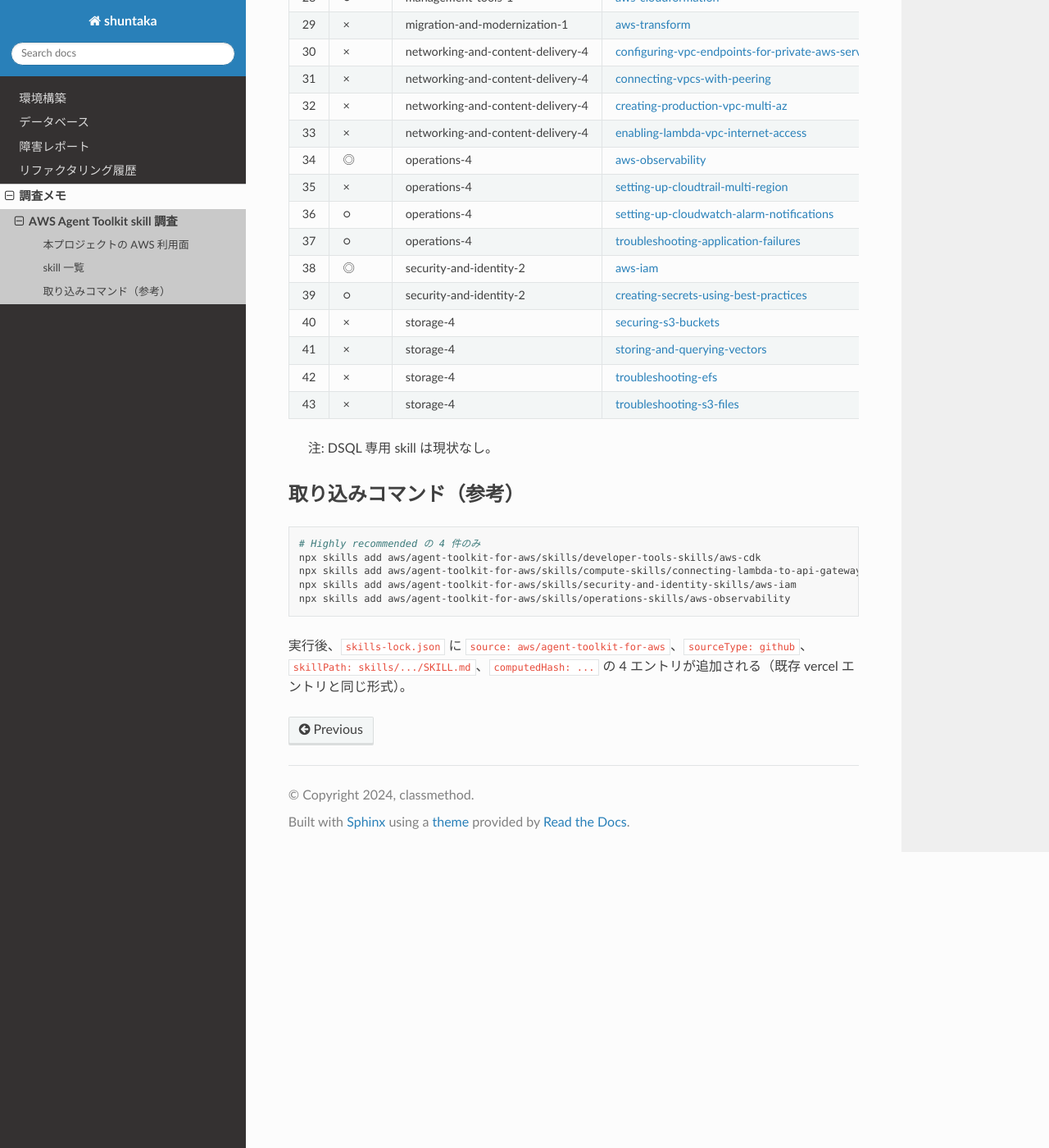
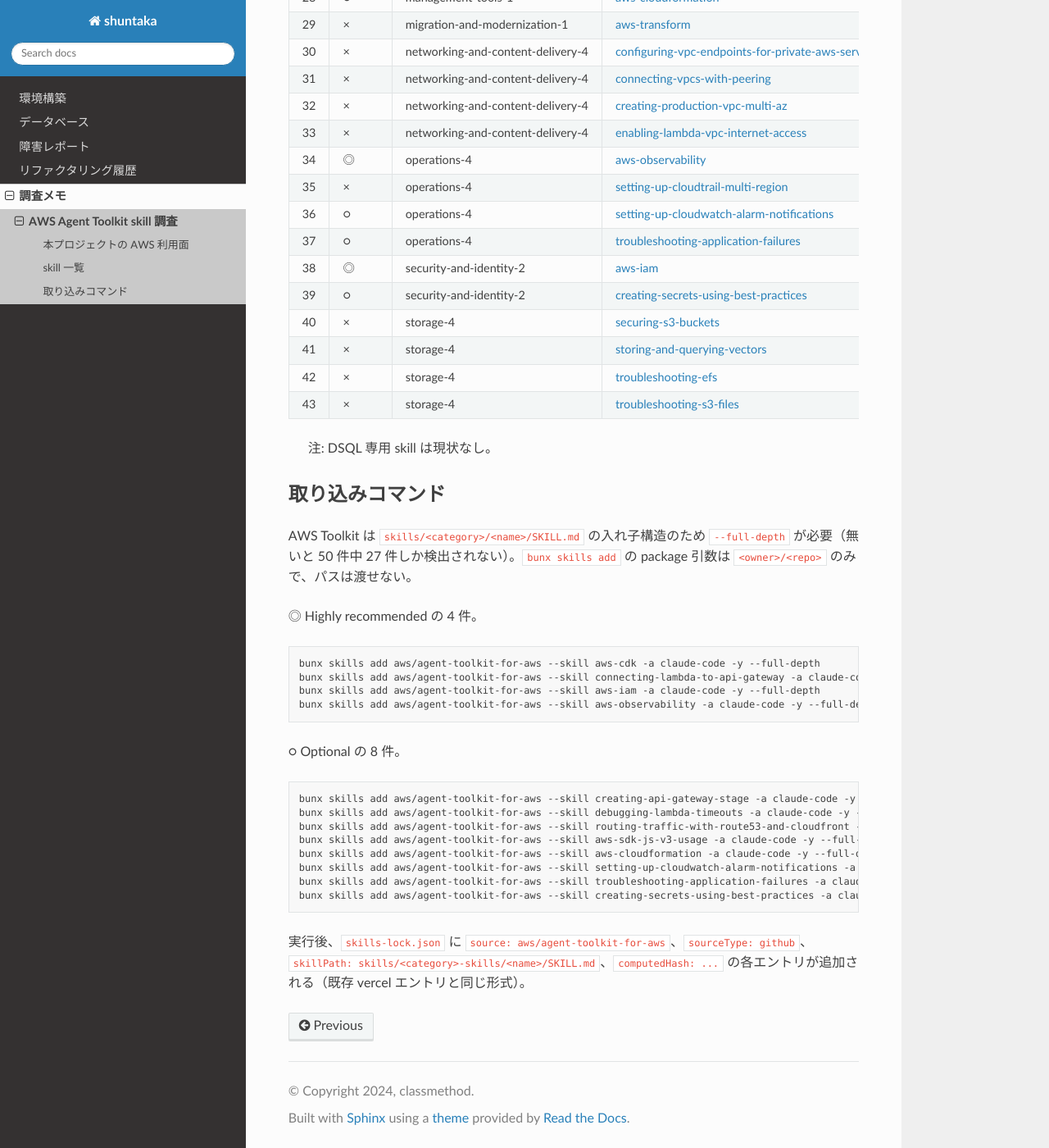
Before and after one commit to shuntaka9576/shuntaka-dev, a Sphinx documentation site: the page built from docs/source/survey/2026-05-09-aws-agent-toolkit-skills-survey.md, in a window 1280 px wide and 1400 px high, scrolled down 1690 px. Shown: the whole window at 82% size. Built offline with Sphinx 7.4.7 and the Read the Docs theme 3.1.0, drawn with Linux system fonts in a browser that asks for light colours; pages that are not in the unit, such as notebooks, are missing from menus.

Commit message:
docs: AWS Agent Toolkit skills 取り込みコマンドを詳細化

````diff
--- a/docs/source/survey/2026-05-09-aws-agent-toolkit-skills-survey.md
+++ b/docs/source/survey/2026-05-09-aws-agent-toolkit-skills-survey.md
@@ -69,14 +69,30 @@ category アルファベット順 → name 順。1 列目は通し番号、推
 
 > 注: DSQL 専用 skill は現状なし。
 
-## 取り込みコマンド（参考）
+## 取り込みコマンド
+
+AWS Toolkit は `skills/<category>/<name>/SKILL.md` の入れ子構造のため `--full-depth` が必要（無いと 50 件中 27 件しか検出されない）。`bunx skills add` の package 引数は `<owner>/<repo>` のみで、パスは渡せない。
+
+◎ Highly recommended の 4 件。
 
 ```bash
-# Highly recommended の 4 件のみ
-npx skills add aws/agent-toolkit-for-aws/skills/developer-tools-skills/aws-cdk
-npx skills add aws/agent-toolkit-for-aws/skills/compute-skills/connecting-lambda-to-api-gateway
-npx skills add aws/agent-toolkit-for-aws/skills/security-and-identity-skills/aws-iam
-npx skills add aws/agent-toolkit-for-aws/skills/operations-skills/aws-observability
+bunx skills add aws/agent-toolkit-for-aws --skill aws-cdk -a claude-code -y --full-depth
+bunx skills add aws/agent-toolkit-for-aws --skill connecting-lambda-to-api-gateway -a claude-code -y --full-depth
+bunx skills add aws/agent-toolkit-for-aws --skill aws-iam -a claude-code -y --full-depth
+bunx skills add aws/agent-toolkit-for-aws --skill aws-observability -a claude-code -y --full-depth
 ```
 
-実行後、`skills-lock.json` に `source: aws/agent-toolkit-for-aws`、`sourceType: github`、`skillPath: skills/.../SKILL.md`、`computedHash: ...` の 4 エントリが追加される（既存 vercel エントリと同じ形式）。
+○ Optional の 8 件。
+
+```bash
+bunx skills add aws/agent-toolkit-for-aws --skill creating-api-gateway-stage -a claude-code -y --full-depth
+bunx skills add aws/agent-toolkit-for-aws --skill debugging-lambda-timeouts -a claude-code -y --full-depth
+bunx skills add aws/agent-toolkit-for-aws --skill routing-traffic-with-route53-and-cloudfront -a claude-code -y --full-depth
+bunx skills add aws/agent-toolkit-for-aws --skill aws-sdk-js-v3-usage -a claude-code -y --full-depth
+bunx skills add aws/agent-toolkit-for-aws --skill aws-cloudformation -a claude-code -y --full-depth
+bunx skills add aws/agent-toolkit-for-aws --skill setting-up-cloudwatch-alarm-notifications -a claude-code -y --full-depth
+bunx skills add aws/agent-toolkit-for-aws --skill troubleshooting-application-failures -a claude-code -y --full-depth
+bunx skills add aws/agent-toolkit-for-aws --skill creating-secrets-using-best-practices -a claude-code -y --full-depth
+```
+
+実行後、`skills-lock.json` に `source: aws/agent-toolkit-for-aws`、`sourceType: github`、`skillPath: skills/<category>-skills/<name>/SKILL.md`、`computedHash: ...` の各エントリが追加される（既存 vercel エントリと同じ形式）。
````
